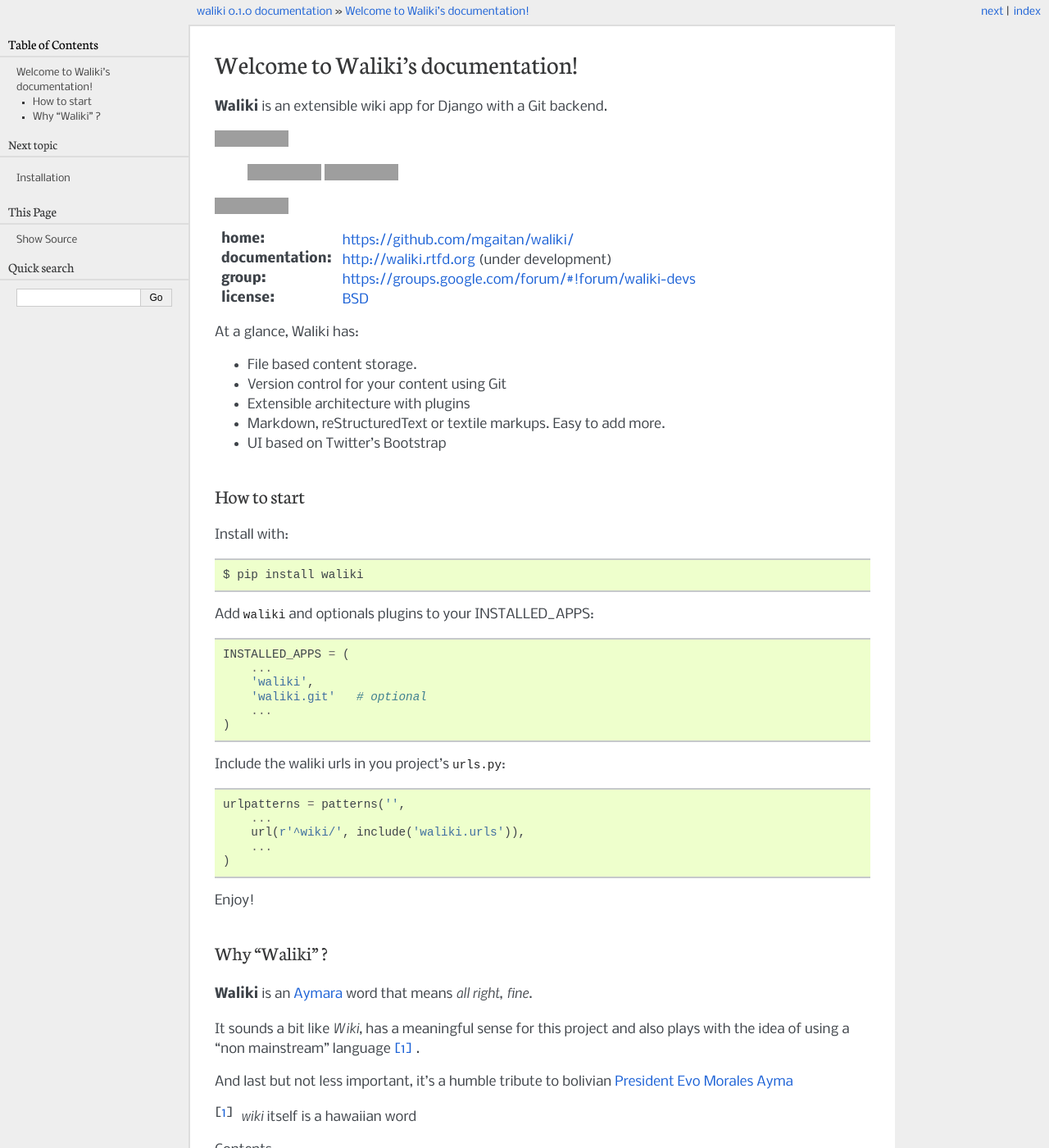
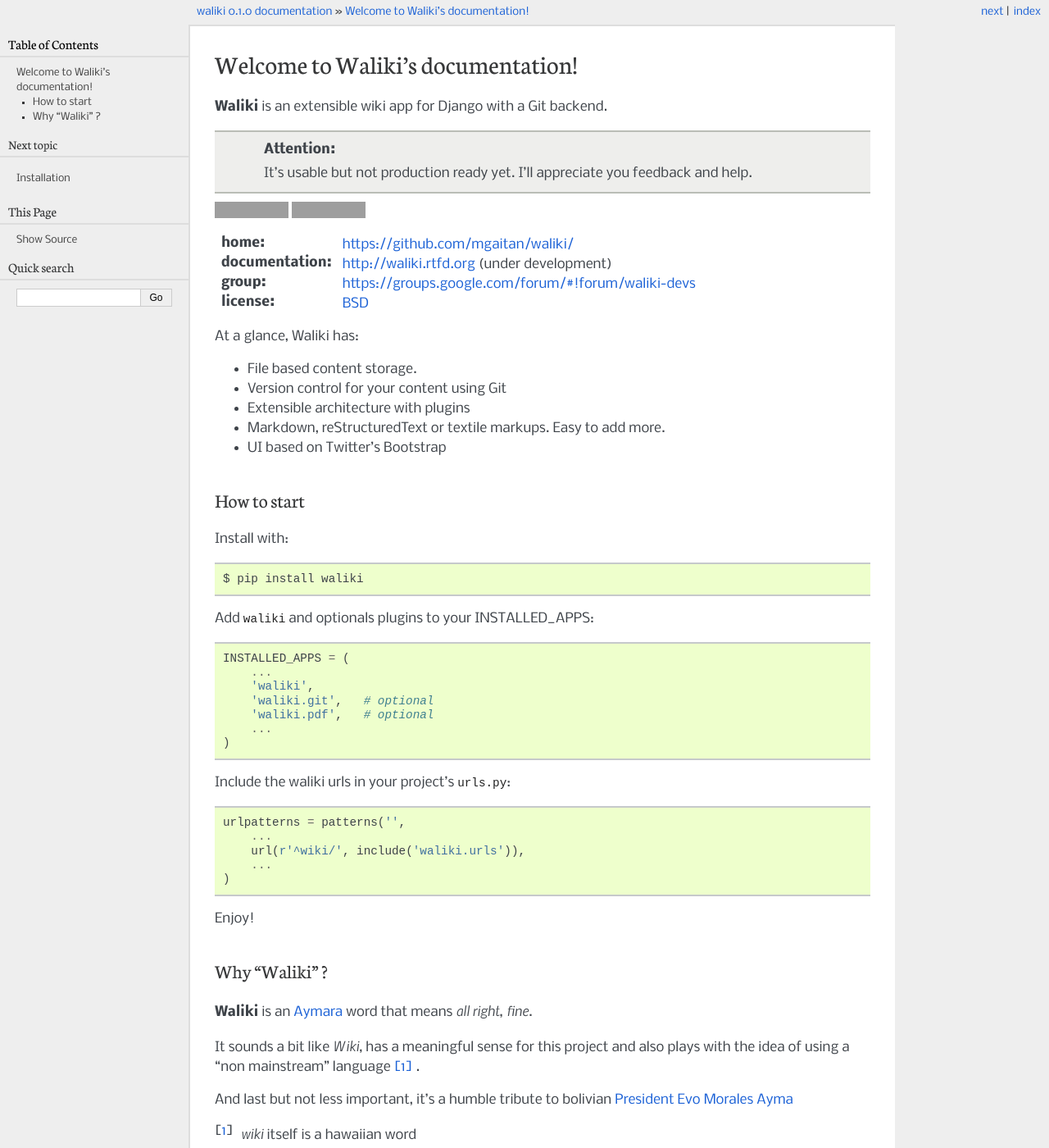
Before and after one commit to mgaitan/waliki, a Sphinx documentation site: the page built from docs/index.rst, in a window 1280 px wide and 1400 px high. Shown: the whole window at 82% size. Built offline with Sphinx 7.4.7, drawn with Linux system fonts in a browser that asks for light colours; the version number is read from the project's files by our own code; grey boxes are pictures that could not be loaded.

Commit message:
docs new plugin. update readme

```diff
--- a/README.rst
+++ b/README.rst
@@ -1,16 +1,17 @@
 
 **Waliki** is an extensible wiki app for Django with a Git backend.
+
+
+.. attention:: It's usable but not production ready yet. I'll appreciate you feedback and help.
 
 
 .. image:: https://badge.fury.io/py/waliki.png
     :target: https://badge.fury.io/py/waliki
 
-..
-
-    .. image:: https://travis-ci.org/mgaitan/waliki.png?branch=master
+..    .. image:: https://travis-ci.org/mgaitan/waliki.png?branch=master
         :target: https://travis-ci.org/mgaitan/django-waliki
 
-    .. image:: https://coveralls.io/repos/mgaitan/waliki/badge.png?branch=master
+..    .. image:: https://coveralls.io/repos/mgaitan/waliki/badge.png?branch=master
         :target: https://coveralls.io/r/mgaitan/waliki?branch=master
 
 .. image:: https://readthedocs.org/projects/waliki/badge/?version=latest
@@ -46,11 +47,12 @@
     INSTALLED_APPS = (
         ...
         'waliki',
-        'waliki.git'   # optional
+        'waliki.git',   # optional
+        'waliki.pdf',   # optional
         ...
     )
 
-Include the waliki urls in you project's ``urls.py``::
+Include the waliki urls in your project's ``urls.py``::
 
     urlpatterns = patterns('',
         ...
--- a/docs/index.rst
+++ b/docs/index.rst
@@ -18,6 +18,7 @@
    settings
    git
    autolinking
+   get_as_pdf
    write_a_plugin
    history
    contributing
```
Also changed, not shown: docs/get-as-pdf.txt (deleted, +0 -27 lines), docs/get_as_pdf.rst (added, +12 -0 lines).
